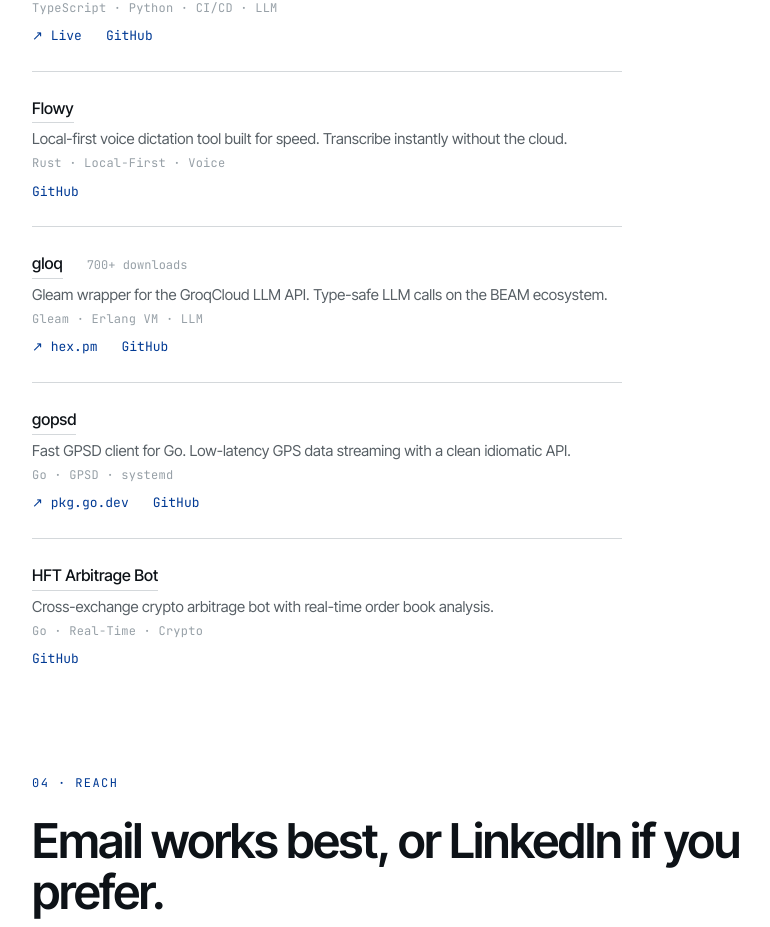
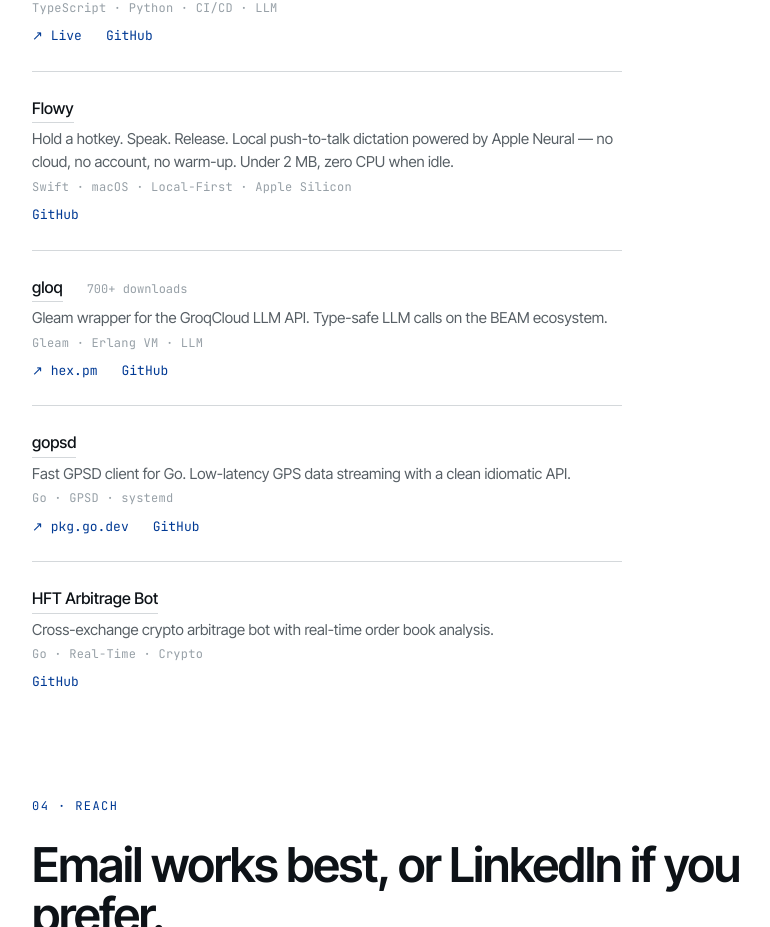
Before and after one commit to AryaanSheth/aryaan.cloud, a React (Vite) app: page / in a window 1280 px wide. Shown: the part 2298-3225 px from the top of the page, without its empty margins (360-1130 px from the left). Built offline with nearby package versions, Linux system fonts and the light colour scheme.

Commit message:
Refine Flowy project description with accurate details from site
https://claude.ai/code/session_01MYzhNKAfJcE7QmykS96cnG

```diff
--- a/src/App.tsx
+++ b/src/App.tsx
@@ -123,8 +123,8 @@ export function App() {
                 <div className="proj__head">
                   <a href="https://github.com/AryaanSheth/flowy" target="_blank" rel="noopener noreferrer">Flowy</a>
                 </div>
-                <span className="proj__sub">Local-first voice dictation tool built for speed. Transcribe instantly without the cloud.</span>
-                <span className="proj__meta">Rust · Local-First · Voice</span>
+                <span className="proj__sub">Hold a hotkey. Speak. Release. Local push-to-talk dictation powered by Apple Neural — no cloud, no account, no warm-up. Under 2 MB, zero CPU when idle.</span>
+                <span className="proj__meta">Swift · macOS · Local-First · Apple Silicon</span>
                 <div className="proj__links">
                   <a href="https://github.com/AryaanSheth/flowy" target="_blank" rel="noopener noreferrer">GitHub</a>
                 </div>
```
